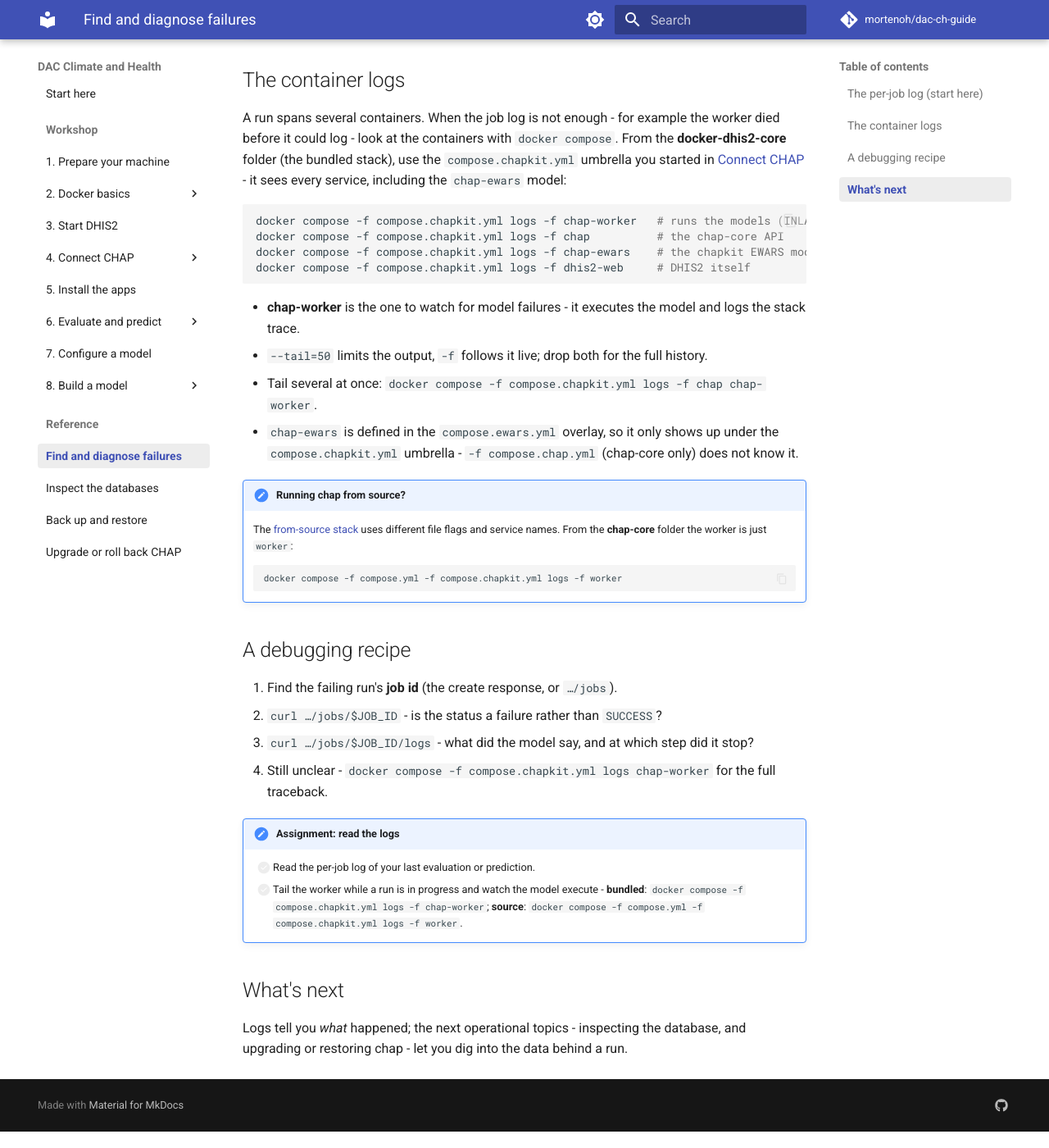
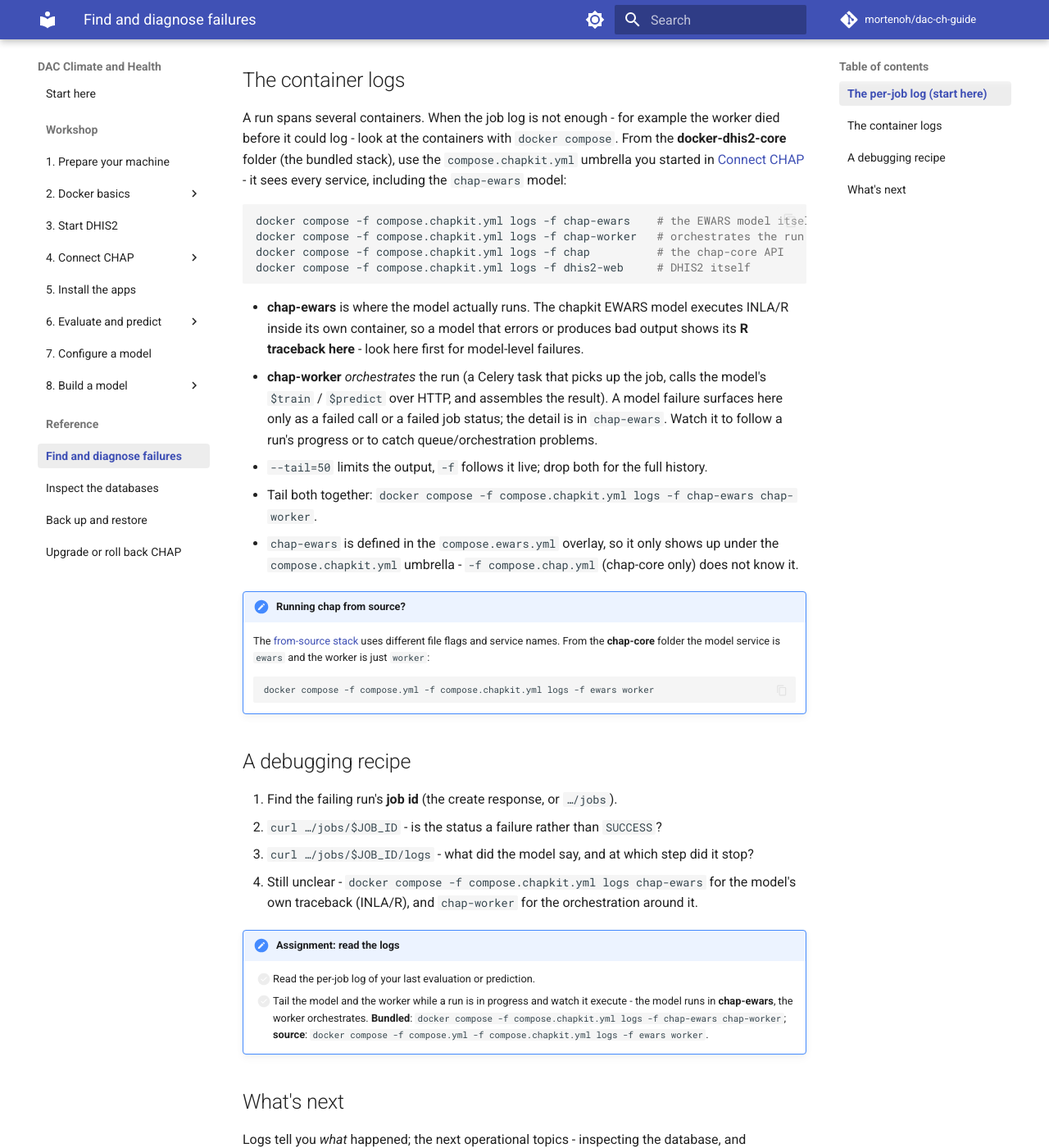
Before and after one commit to mortenoh/dac-ch-guide, an MkDocs documentation site: the page built from docs/operations/logs.md, in a window 1280 px wide and 1400 px high, scrolled down 1066 px. Shown: the whole window at 82% size. Built offline with MkDocs 1.6.1 and Material for MkDocs 9.7.7, drawn with Linux system fonts in a browser that asks for light colours; comment, search, counter and statistics services are not loaded.

Commit message:
docs: fix stale make target, model-execution logging, rerun-safe setup
- add-chap-core: upstream folded chapkit models into 'make start-chap'
  (compose.chapkit.yml umbrella) and dropped 'make start-chapkit'; correct
  the make-shortcuts tip.
- logs: the chapkit EWARS model executes INLA/R in chap-ewars while
  chap-worker only orchestrates (queues the job, calls train/predict).
  Point model-level errors and R tracebacks at chap-ewars first; tail both
  in the recipe and assignment; add the 'ewars' service for the source stack.
- with-curl: make the prediction-setup step find-or-create (resolve by
  backtestId, create only if absent) so a re-run no longer 409s and leaves
  SETUP_ID empty.

Verified against the running stack: worker logs show train/predict delegated
to chap-ewars, and the find-or-create reuses an existing setup without a 409.

````diff
--- a/docs/operations/logs.md
+++ b/docs/operations/logs.md
@@ -55,25 +55,31 @@ started in [Connect CHAP](../getting-started/add-chap-core.md) - it sees every s
 including the `chap-ewars` model:
 
 ```bash
-docker compose -f compose.chapkit.yml logs -f chap-worker   # runs the models (INLA/R) — tracebacks land here
+docker compose -f compose.chapkit.yml logs -f chap-ewars    # the EWARS model itself (INLA/R) — model errors and R tracebacks land here
+docker compose -f compose.chapkit.yml logs -f chap-worker   # orchestrates the run: queues the job, calls the model's train/predict
 docker compose -f compose.chapkit.yml logs -f chap          # the chap-core API
-docker compose -f compose.chapkit.yml logs -f chap-ewars    # the chapkit EWARS model service
 docker compose -f compose.chapkit.yml logs -f dhis2-web     # DHIS2 itself
 ```
 
-- **chap-worker** is the one to watch for model failures - it executes the model and logs the
-  stack trace.
+- **chap-ewars** is where the model actually runs. The chapkit EWARS model executes INLA/R inside
+  its own container, so a model that errors or produces bad output shows its **R traceback here** -
+  look here first for model-level failures.
+- **chap-worker** *orchestrates* the run (a Celery task that picks up the job, calls the model's
+  `$train` / `$predict` over HTTP, and assembles the result). A model failure surfaces here only
+  as a failed call or a failed job status; the detail is in `chap-ewars`. Watch it to follow a
+  run's progress or to catch queue/orchestration problems.
 - `--tail=50` limits the output, `-f` follows it live; drop both for the full history.
-- Tail several at once: `docker compose -f compose.chapkit.yml logs -f chap chap-worker`.
+- Tail both together: `docker compose -f compose.chapkit.yml logs -f chap-ewars chap-worker`.
 - `chap-ewars` is defined in the `compose.ewars.yml` overlay, so it only shows up under the
   `compose.chapkit.yml` umbrella - `-f compose.chap.yml` (chap-core only) does not know it.
 
 !!! note "Running chap from source?"
     The [from-source stack](../getting-started/chap-core-from-source.md) uses different file
-    flags and service names. From the **chap-core** folder the worker is just `worker`:
+    flags and service names. From the **chap-core** folder the model service is `ewars` and the
+    worker is just `worker`:
 
     ```bash
-    docker compose -f compose.yml -f compose.chapkit.yml logs -f worker
+    docker compose -f compose.yml -f compose.chapkit.yml logs -f ewars worker
     ```
 
 ## A debugging recipe
@@ -81,13 +87,15 @@ docker compose -f compose.chapkit.yml logs -f dhis2-web     # DHIS2 itself
 1. Find the failing run's **job id** (the create response, or `…/jobs`).
 2. `curl …/jobs/$JOB_ID` - is the status a failure rather than `SUCCESS`?
 3. `curl …/jobs/$JOB_ID/logs` - what did the model say, and at which step did it stop?
-4. Still unclear - `docker compose -f compose.chapkit.yml logs chap-worker` for the full traceback.
+4. Still unclear - `docker compose -f compose.chapkit.yml logs chap-ewars` for the model's own
+   traceback (INLA/R), and `chap-worker` for the orchestration around it.
 
 !!! note "Assignment: read the logs"
     - [ ] Read the per-job log of your last evaluation or prediction.
-    - [ ] Tail the worker while a run is in progress and watch the model execute - **bundled**:
-      `docker compose -f compose.chapkit.yml logs -f chap-worker`; **source**:
-      `docker compose -f compose.yml -f compose.chapkit.yml logs -f worker`.
+    - [ ] Tail the model and the worker while a run is in progress and watch it execute - the
+      model runs in **chap-ewars**, the worker orchestrates. **Bundled**:
+      `docker compose -f compose.chapkit.yml logs -f chap-ewars chap-worker`; **source**:
+      `docker compose -f compose.yml -f compose.chapkit.yml logs -f ewars worker`.
 
 ## What's next
 
````
Also changed, not shown: docs/getting-started/add-chap-core.md (+5 -4 lines), docs/modelling/with-curl.md (+19 -10 lines).
